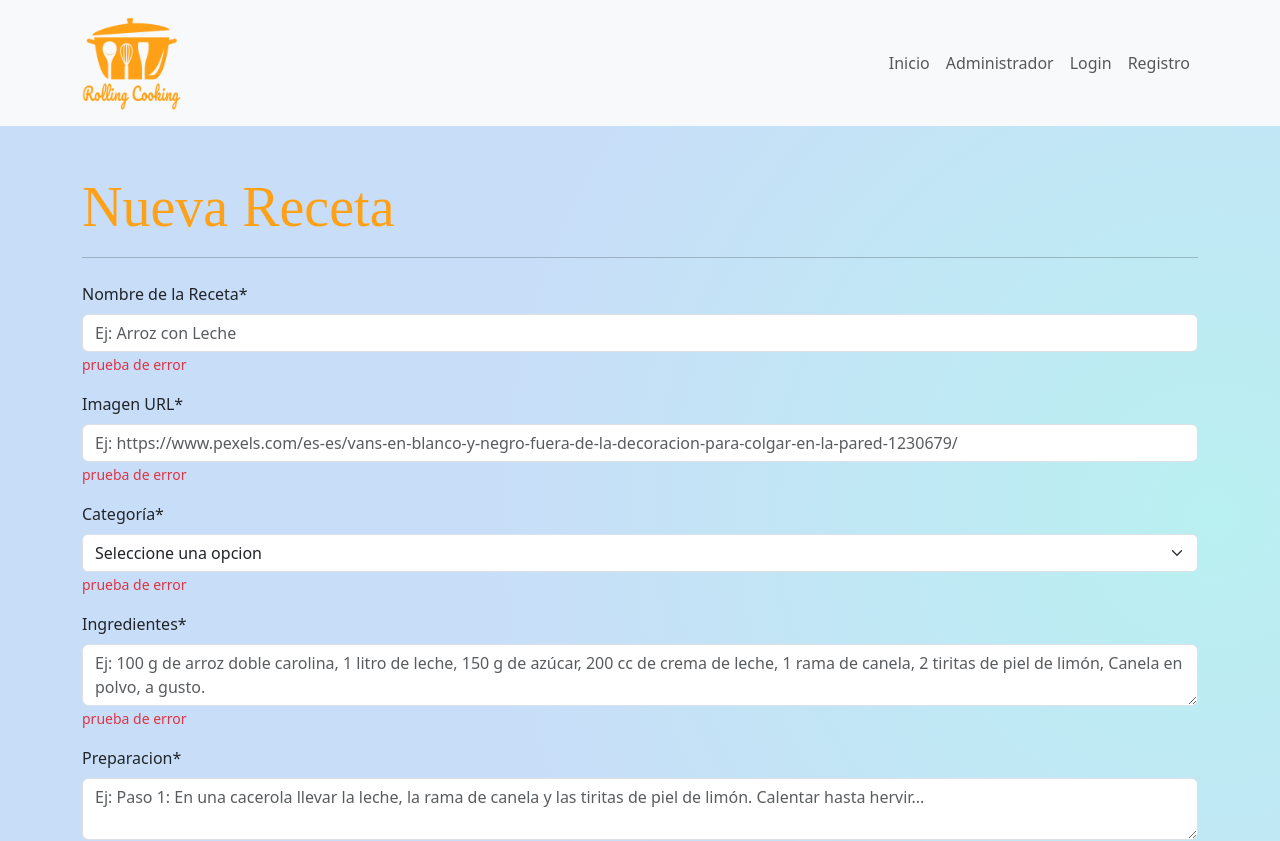
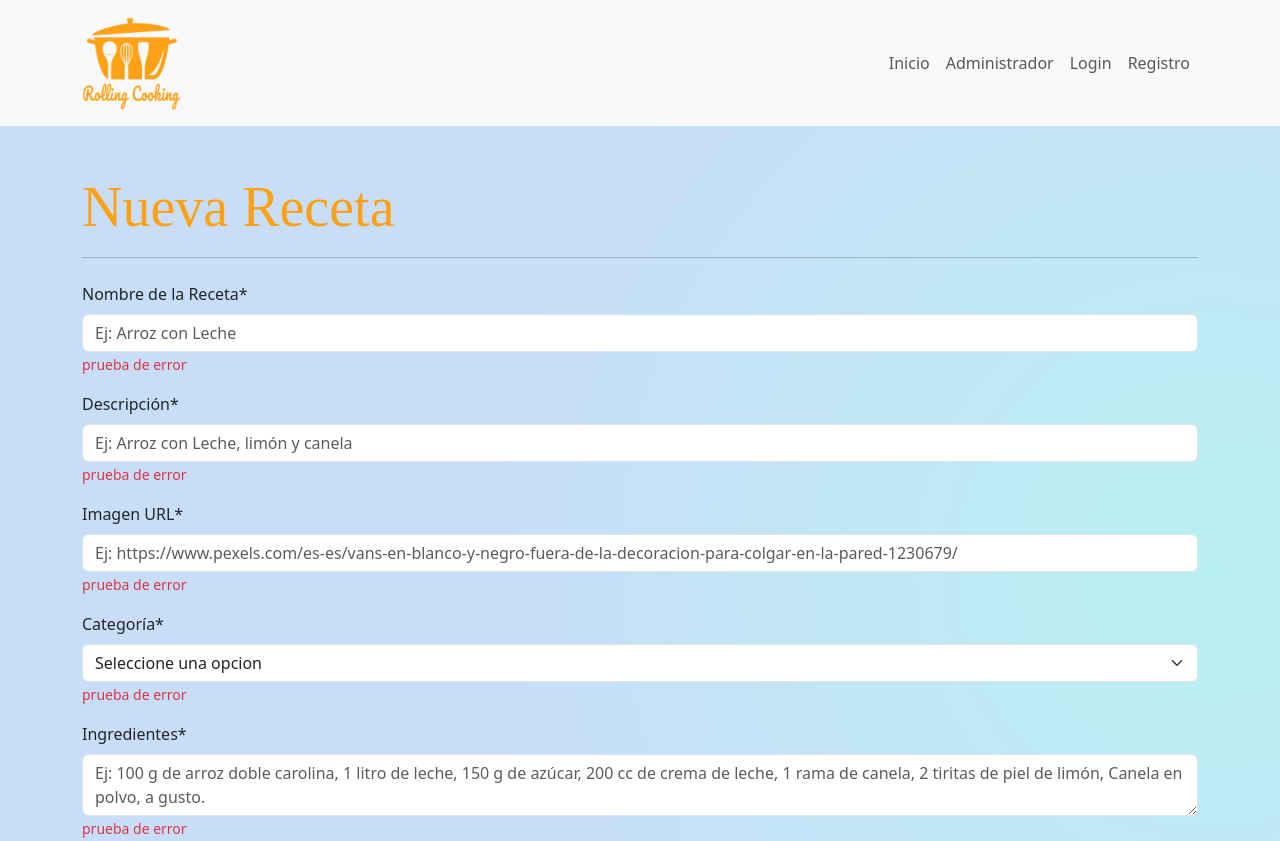
Before and after one commit to Pabmoy25/BlogRecetas-Frontend, a React (Vite) app: page /administrador/crear in a window 1280 px wide. Shown: the top 841 px of the page. Built offline with nearby package versions, Linux system fonts and the light colour scheme.

Commit message:
Se realizo la configuracion de db.jason y se agrego un producto

```diff
--- /dev/null
+++ b/db.json
@@ -0,0 +1,13 @@
+{
+  "recetas": [
+    {
+      "nombreReceta": "Arroz con Leche",
+      "Descripcion": "Arroz con Leche, limón y canela",
+      "imagen": "https://mahatmarice.com/wp-content/uploads/2019/08/Arroz-Con-Leche-029-980x551.jpg.webp",
+      "categoria": "Postres y Dulces",
+      "ingredientes": "100 g de arroz doble carolina, 1 litro de leche, 150 g de azúcar, 200 cc de crema de leche, 1 rama de canela, 2 tiritas de piel de limón, Canela en polvo, a gusto.",
+      "preparacion": "Paso 1: En una cacerola llevar la leche, la rama de canela y las tiritas de piel de limón. Calentar hasta hervir...",
+      "id": "1"
+    }
+  ]
+}
--- a/package.json
+++ b/package.json
@@ -13,7 +13,6 @@
     "@fortawesome/fontawesome-svg-core": "^6.5.1",
     "bootstrap": "^5.3.2",
     "bootstrap-icons": "^1.11.3",
-    "json-server": "^1.0.0-alpha.23",
     "react": "^18.2.0",
     "react-bootstrap": "^2.10.1",
     "react-bootstrap-icons": "^1.11.3",
@@ -29,6 +28,7 @@
     "eslint-plugin-react": "^7.33.2",
     "eslint-plugin-react-hooks": "^4.6.0",
     "eslint-plugin-react-refresh": "^0.4.5",
+    "json-server": "^1.0.0-alpha.23",
     "vite": "^5.1.0"
   }
 }
--- a/src/components/Pages/recetas/FormularioRecetas.jsx
+++ b/src/components/Pages/recetas/FormularioRecetas.jsx
@@ -18,7 +18,16 @@ const FormularioRecetas = () => {
                 prueba de error
               </Form.Text>
             </Form.Group>
-
+            <Form.Group className="mb-3" controlId="formNombreProdcuto">
+              <Form.Label>Descripción*</Form.Label>
+              <Form.Control
+                type="text"
+                placeholder="Ej: Arroz con Leche, limón y canela"
+              />
+              <Form.Text className="text-danger">
+                prueba de error
+              </Form.Text>
+            </Form.Group>
             <Form.Group className="mb-3" controlId="formImagen">
               <Form.Label>Imagen URL*</Form.Label>
               <Form.Control
@@ -54,7 +63,7 @@ const FormularioRecetas = () => {
               </Form.Text>
             </Form.Group>
             <Form.Group className="mb-3" controlId="formImagen">
-              <Form.Label>Preparacion*</Form.Label>
+              <Form.Label>Preparación*</Form.Label>
               <Form.Control
                 type="text"
                 placeholder="Ej: Paso 1: En una cacerola llevar la leche, la rama de canela y las tiritas de piel de limón. Calentar hasta hervir..."
```
Also changed, not shown: 1 other file (tests, documents, lock files or other folders).
